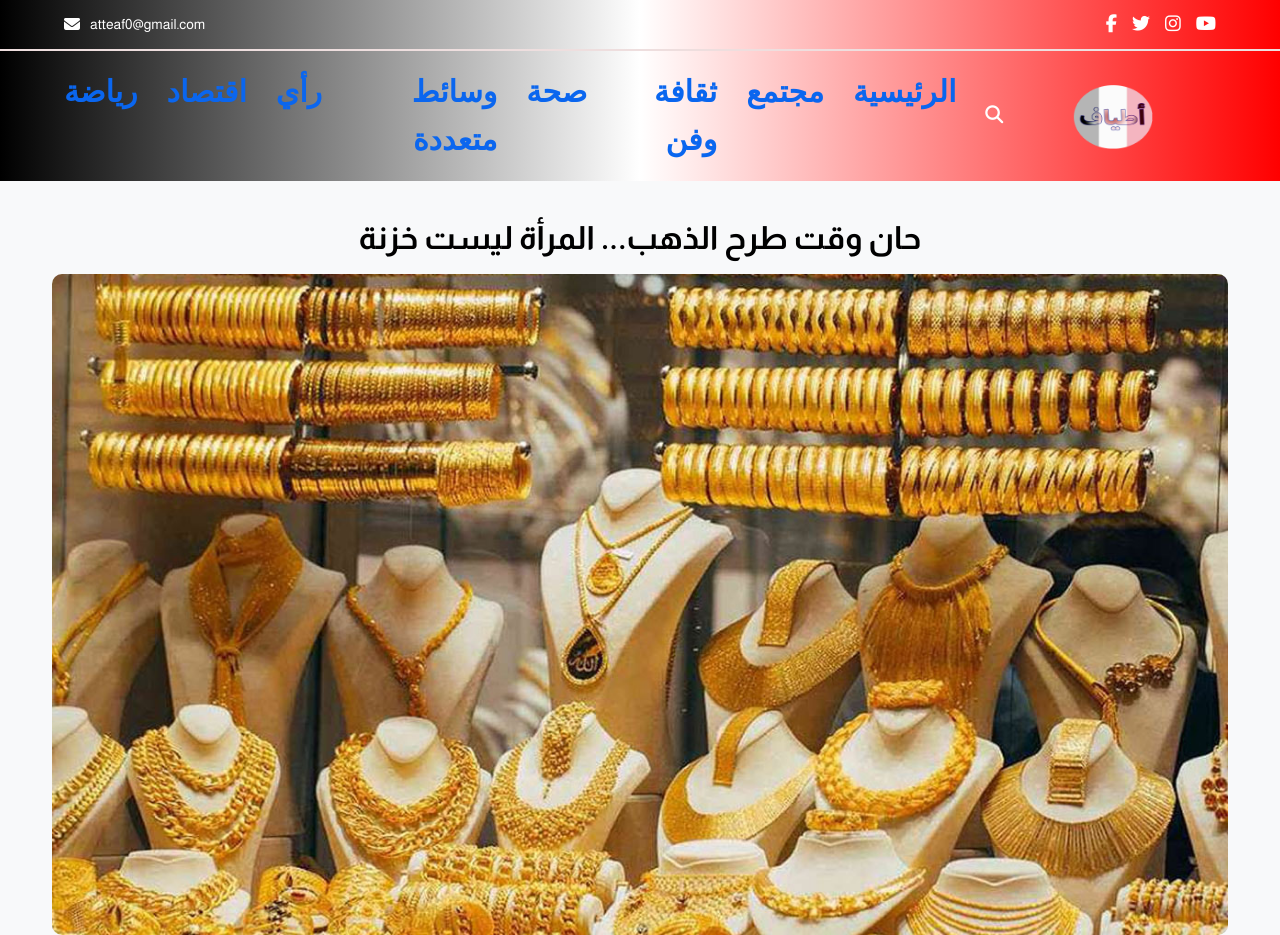
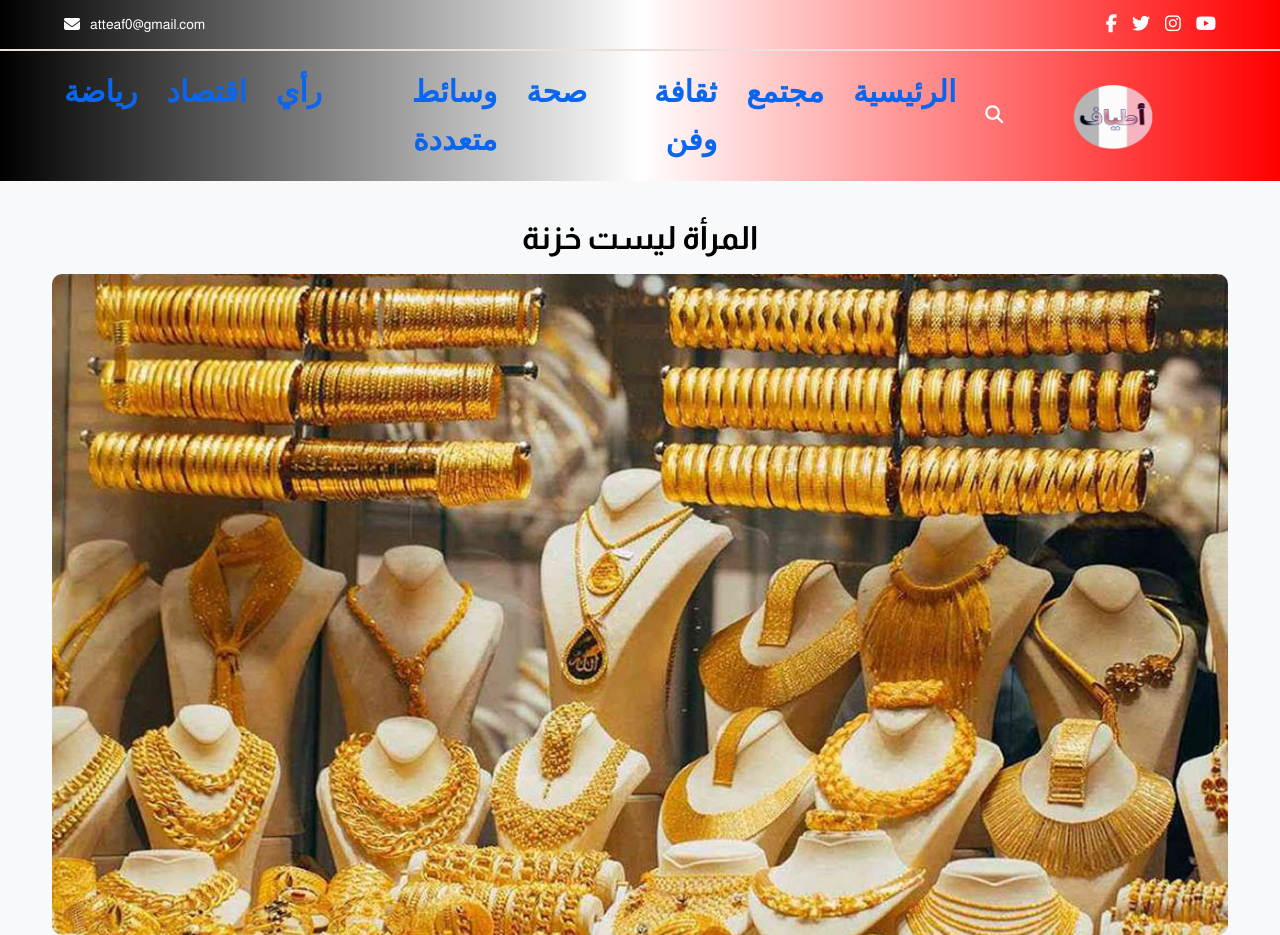
Before and after one commit to atteaf/atteaf, a plain HTML site: page article/article1.html in a window 1280 px wide. Shown: the top 935 px of the page. Drawn offline with Linux system fonts and the light colour scheme; files whose address does not match are found by name; a web font is replaced by a local one.

Commit message:
Update article1.html

```diff
--- a/article/article1.html
+++ b/article/article1.html
@@ -104,7 +104,7 @@
 <div class="main-wrapper">
   <!-- صورة البروفايل بحجم 1500px -->
   <div class="profile-header">
-    <h1 class="title">حان وقت طرح الذهب... المرأة ليست خزنة</h1>
+    <h1 class="title"> المرأة ليست خزنة</h1>
 
       <img src="اطرحن الذهب.jpg" alt="عنوان البروفايل" class="profile-cover">
     </div>
```
